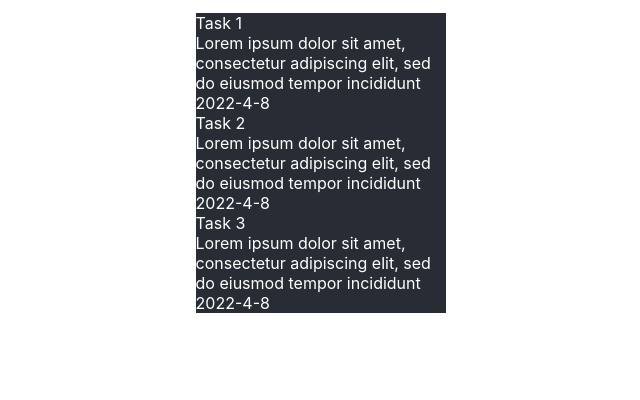
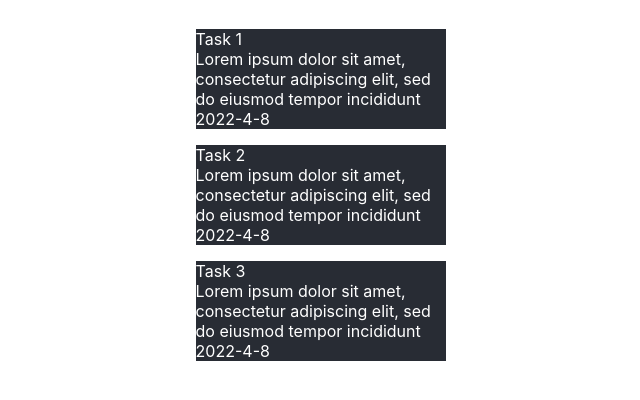
Before and after one commit to DiKraken/my-app, a React (Create React App) app: page / in a window 1280 px wide. Shown: the top 400 px of the page, without its empty margins (319-959 px from the left). Built offline with nearby package versions, Linux system fonts and the light colour scheme.

Commit message:
decompose TaskCard

```diff
--- a/src/components/MainPage.js
+++ b/src/components/MainPage.js
@@ -1,28 +1,14 @@
 import React from 'react';
 import classes from './mainPage.module.css'
+import TaskCard from "./TaskCard";
 
 
 const MainPage = (props) => {
     return (
         <div className={classes.mainPageWrapper}>
-
-            {props.tasks.map(task => (
-                    <div className={classes.taskCard} key={task.id}>
-                        <div>{task.title}</div>
-                        <div>{task.description}</div>
-                        <div>{task.deadline.getFullYear()+'-'+(task.deadline.getMonth()+1)+'-'+task.deadline.getDate()}</div>
-                    </div>
-                )
-            )}
+            {props.tasks.map(task => <TaskCard task={task} key={task.id}/>)}
         </div>
     )
 }
 
-
-// UPPER_CASE
-// snake_case
-
-{/* {JSON.stringify(props)}*/
-}
-
-export default (MainPage)
+export default MainPage
--- /dev/null
+++ b/src/components/TaskCard.js
@@ -0,0 +1,14 @@
+import React from 'react'
+import classes from "./mainPage.module.css";
+
+const TaskCard = (props) => {
+    return (
+        <div className={classes.taskCard}>
+            <div>{props.task.title}</div>
+            <div>{props.task.description}</div>
+            <div>{props.task.deadline.getFullYear()+'-'+(props.task.deadline.getMonth()+1)+'-'+props.task.deadline.getDate()}</div>
+        </div>
+    )
+}
+
+export default TaskCard
--- a/src/components/mainPage.module.css
+++ b/src/components/mainPage.module.css
@@ -5,7 +5,7 @@
 
 .taskCard {
     background: #282c34;
-    margin: 0 auto;
+    margin: 1em auto;
     width: 20%;
     color: white;
 }
```
Also changed, not shown: src/store/tasks.js (added).
